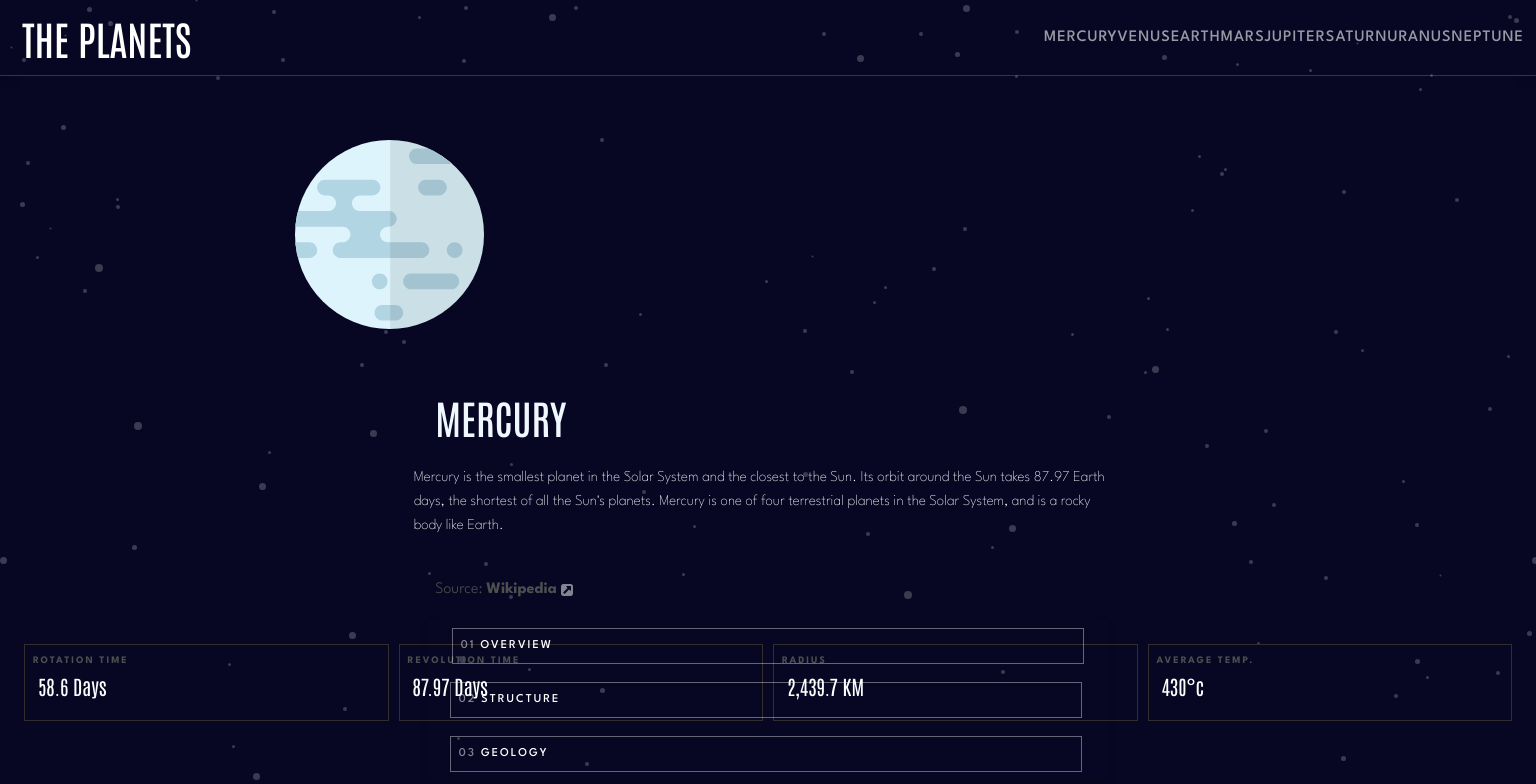
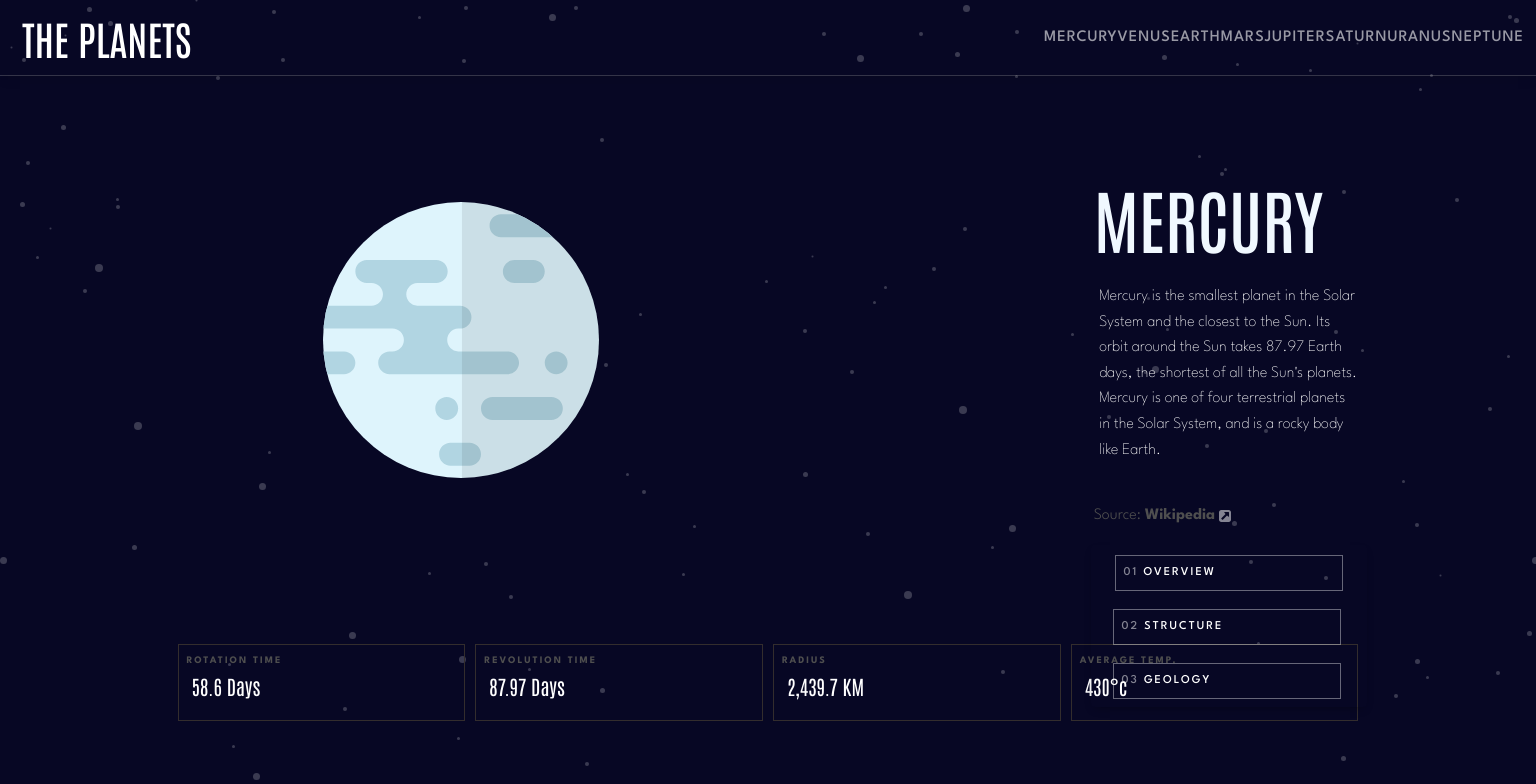
Before and after one commit to NickMagidson/planet-facts, a React (Vite) app: page /mercury in a window 1536 px wide. Shown: the top 784 px of the page. Built offline with nearby package versions, Linux system fonts and the light colour scheme.

Commit message:
General desktop layout

```diff
--- a/src/components/Mercury.jsx
+++ b/src/components/Mercury.jsx
@@ -32,7 +32,7 @@ const Mercury = () => {
 
         <section className="text-section">
           <div className="img-container m-0 w-100 d-flex justify-content-center align-items-center">
-            <img src={images.planet} className="w-25 planet-img" alt="planet" />
+            <img src={images.planet} className="planet-img" alt="planet" />
           </div>
 
 
--- a/src/index.css
+++ b/src/index.css
@@ -63,6 +63,10 @@ html,
 }
 
 /* PLANET COMPONENT */
+
+.planet-img {
+  width: 25%;
+}
 
 .img-container {
   height: 50%;
@@ -168,7 +172,9 @@ html,
 
   .img-container {
     height: 60%;
-
+    display: flex;
+    justify-content: center;
+    align-items: center;
   }
 
   .text-section {
@@ -254,11 +260,44 @@ html,
   }
 
   .img-container {
-    max-width: 50%;
+    max-width: 60%;
+    height: 100%;
+    margin: auto;
+  }
+
+  .planet-img {
+    width: 30%;
+  }
+
+  .text-section {
+    display: flex;
+    flex-direction: row;
+    justify-content: space-around;
+    width: auto;
   }
 
   .tablet-info {
     flex-direction: column;
+    width: 50%;
+    height: 100%;
+    padding-top: 100px;
+    padding-bottom: 100px;
+  }
+
+  .text-blurb {
+    width: 50%;
+  }
+
+  .planet-name {
+    font-size: 70px;
+  }
+
+  .planet-desc {
+    font-size: 16px;
+  }
+
+  .info-grid {
+    width: 80%;
   }
 
 }
```
